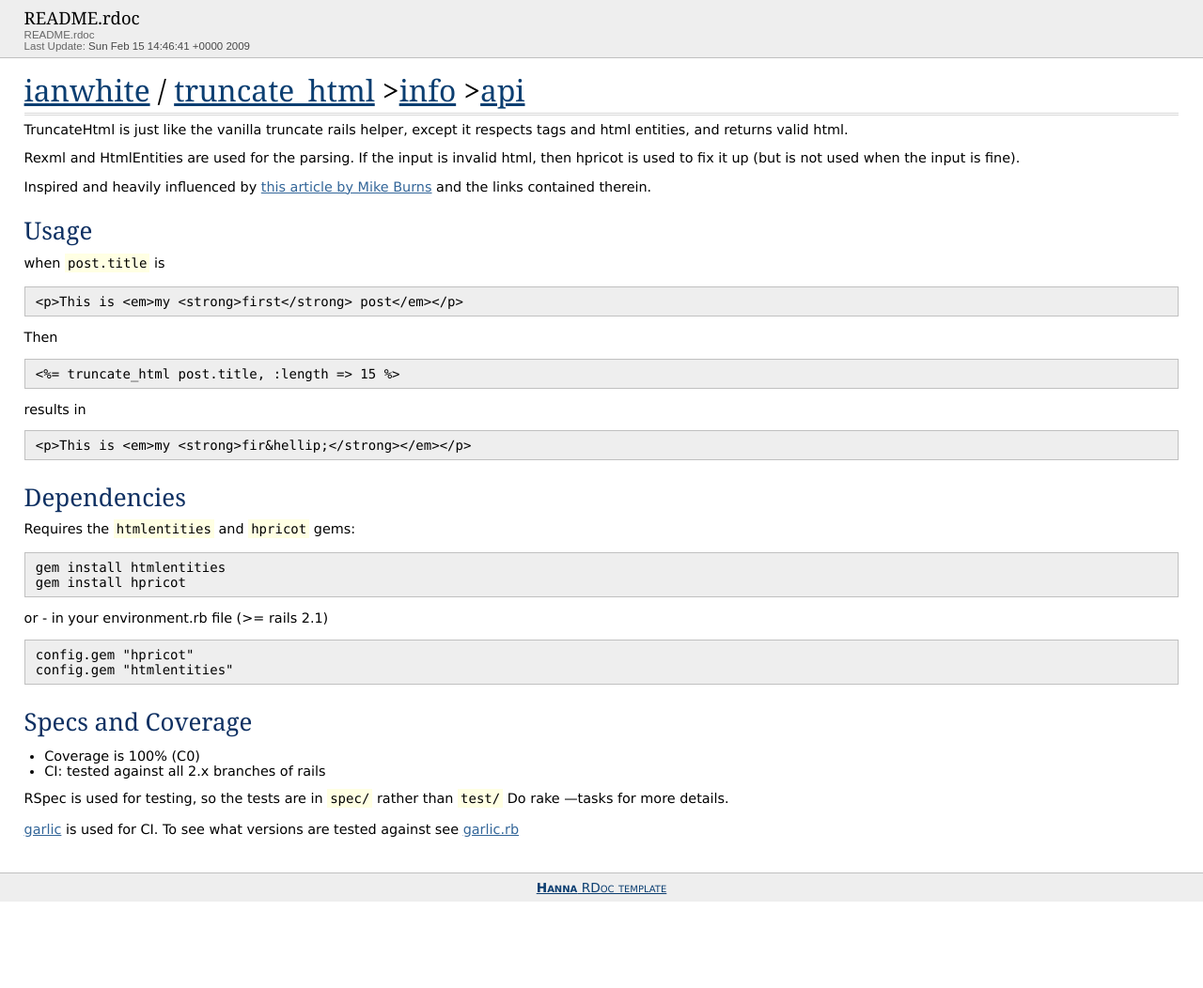
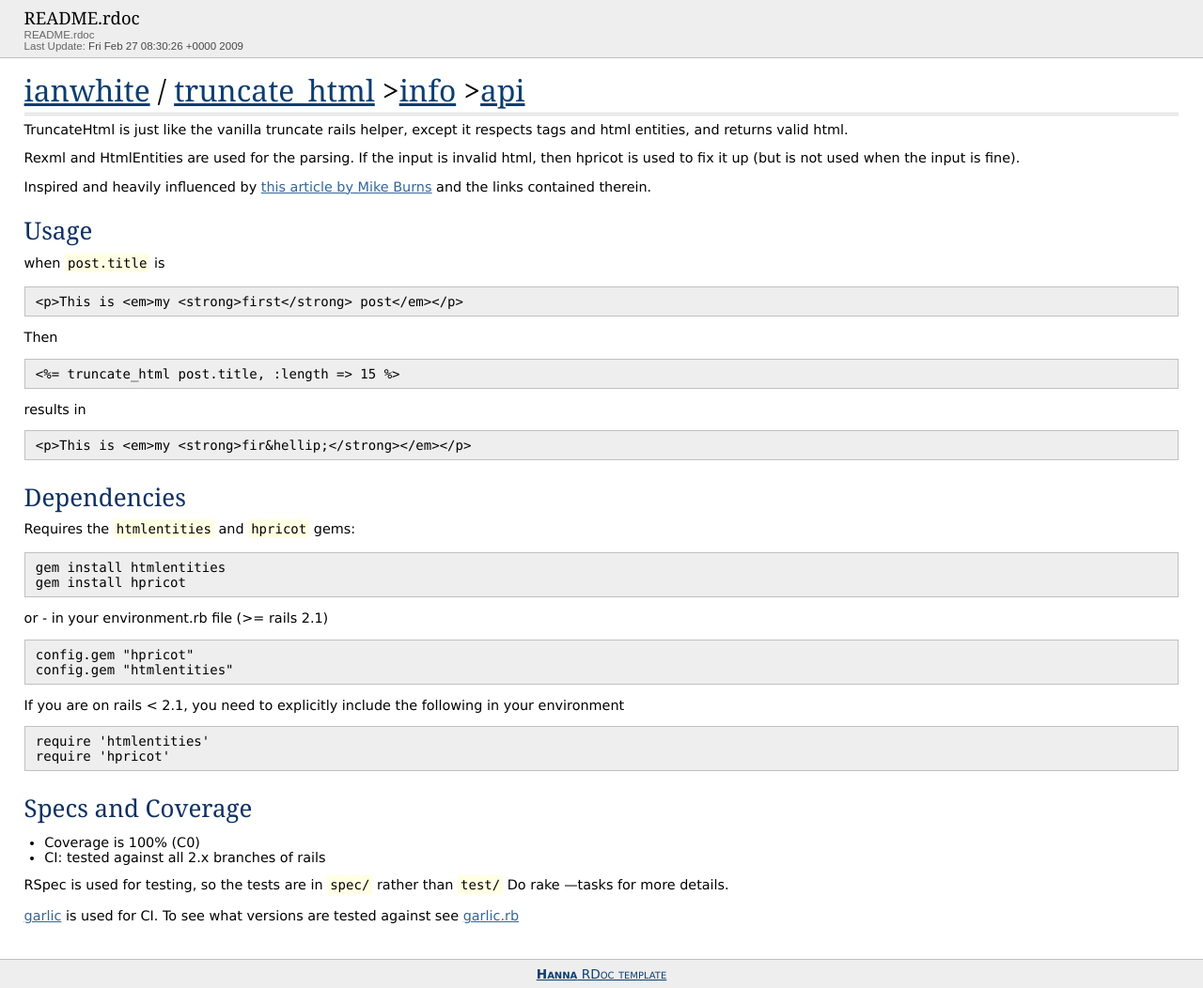
Before and after one commit to ianwhite/truncate_html, a plain HTML site: page doc/files/README_rdoc.html in a window 1280 px wide. Shown: the whole page at 94% size. Before the commit the page ends 960 px from the top, so only its background shows below. Drawn offline with Linux system fonts and the light colour scheme.

Commit message:
Updated files.

```diff
--- a/doc/files/README_rdoc.html
+++ b/doc/files/README_rdoc.html
@@ -31,7 +31,7 @@
         </div>
         <div class='last-update'>
           Last Update:
-          <span class='datetime'>Sun Feb 15 14:46:41 +0000 2009</span>
+          <span class='datetime'>Fri Feb 27 08:30:26 +0000 2009</span>
         </div>
       </div>
       <div id='content'>
@@ -74,6 +74,11 @@
             or - in your environment.rb file (>= rails 2.1)
             </p>
             <pre>config.gem &quot;hpricot&quot;&#x000A;config.gem &quot;htmlentities&quot;</pre>
+            <p>
+            If you are on rails < 2.1, you need to explicitly include the following in
+            your environment
+            </p>
+            <pre>require 'htmlentities'&#x000A;require 'hpricot'</pre>
             <h2>Specs and Coverage</h2>
             <ul>
             <li>Coverage is 100% (C0)
```
Also changed, not shown: doc/classes/TruncateHtmlHelper.html (+2 -2 lines), doc/files/lib/truncate_html_helper_rb.html (+1 -4 lines), 1 other file.
